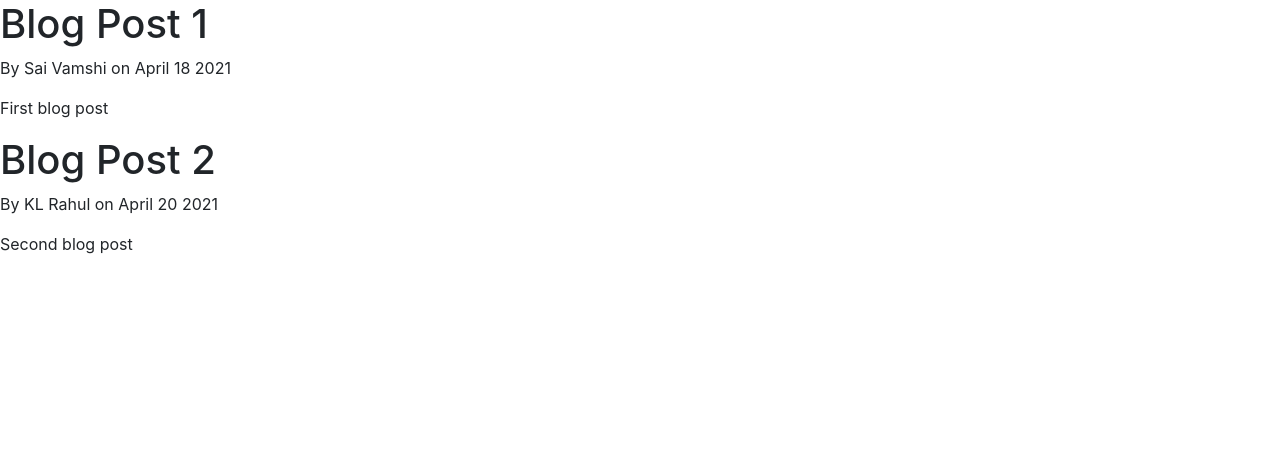
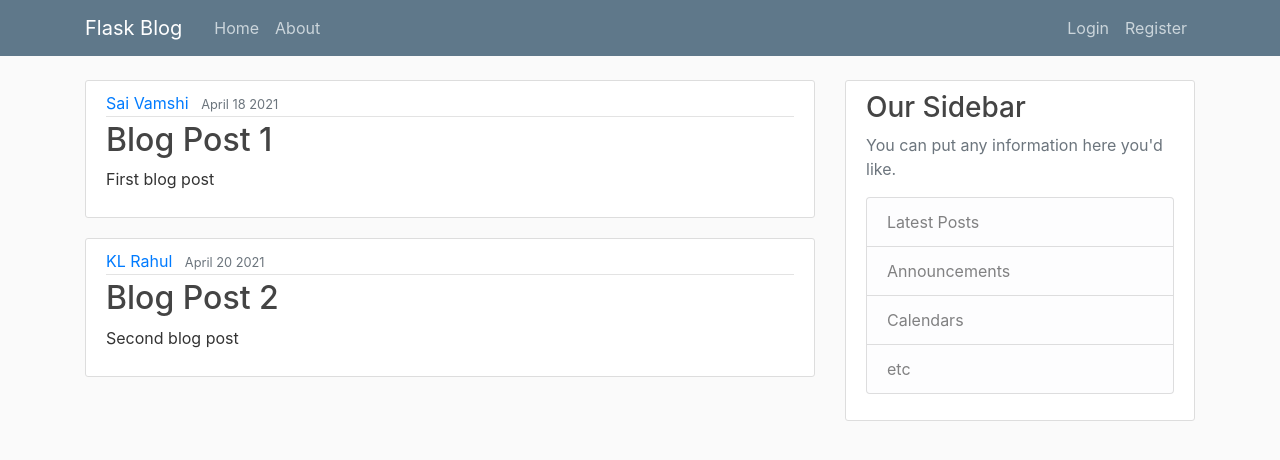
Before and after one commit to SaiVamshiK/Learning-Flask, a Flask app: page / in a window 1280 px wide. Shown: the top 460 px of the page. Run offline with Flask 2, Linux system fonts and the light colour scheme; some libraries are stand-ins or nearby versions.

Commit message:
styled a bit

```diff
--- a/flaskblog.py
+++ b/flaskblog.py
@@ -1,4 +1,4 @@
-from flask import Flask,render_template
+from flask import Flask,render_template,url_for
 app=Flask(__name__)
 
 posts=[
--- /dev/null
+++ b/static/main.css
@@ -0,0 +1,80 @@
+body {
+    background: #fafafa;
+    color: #333333;
+    margin-top: 5rem;
+  }
+
+  h1, h2, h3, h4, h5, h6 {
+    color: #444444;
+  }
+
+  .bg-steel {
+    background-color: #5f788a;
+  }
+
+  .site-header .navbar-nav .nav-link {
+    color: #cbd5db;
+  }
+
+  .site-header .navbar-nav .nav-link:hover {
+    color: #ffffff;
+  }
+
+  .site-header .navbar-nav .nav-link.active {
+    font-weight: 500;
+  }
+
+  .content-section {
+    background: #ffffff;
+    padding: 10px 20px;
+    border: 1px solid #dddddd;
+    border-radius: 3px;
+    margin-bottom: 20px;
+  }
+
+  .article-title {
+    color: #444444;
+  }
+
+  a.article-title:hover {
+    color: #428bca;
+    text-decoration: none;
+  }
+
+  .article-content {
+    white-space: pre-line;
+  }
+
+  .article-img {
+    height: 65px;
+    width: 65px;
+    margin-right: 16px;
+  }
+
+  .article-metadata {
+    padding-bottom: 1px;
+    margin-bottom: 4px;
+    border-bottom: 1px solid #e3e3e3
+  }
+
+  .article-metadata a:hover {
+    color: #333;
+    text-decoration: none;
+  }
+
+  .article-svg {
+    width: 25px;
+    height: 25px;
+    vertical-align: middle;
+  }
+
+  .account-img {
+    height: 125px;
+    width: 125px;
+    margin-right: 20px;
+    margin-bottom: 16px;
+  }
+
+  .account-heading {
+    font-size: 2.5rem;
+  }
--- a/templates/base.html
+++ b/templates/base.html
@@ -5,6 +5,7 @@
     <meta name="viewport" content="width=device-width, initial-scale=1, shrink-to-fit=no">
     <meta http-equiv="X-UA-Compatible" content="IE=edge">
     <link rel="stylesheet" href="https://stackpath.bootstrapcdn.com/bootstrap/4.3.1/css/bootstrap.min.css" integrity="sha384-ggOyR0iXCbMQv3Xipma34MD+dH/1fQ784/j6cY/iJTQUOhcWr7x9JvoRxT2MZw1T" crossorigin="anonymous">
+    <link rel="stylesheet" type="text/css" href="{{ url_for('static',filename='main.css') }}">
     {% if title %}
         <title>Flask Blog-{{title}}</title>
     {% else %}
@@ -12,8 +13,47 @@
     {% endif %}
 </head>
 <body>
-    {% block content %}
-    {% endblock content %}
+    <header class="site-header">
+        <nav class="navbar navbar-expand-md navbar-dark bg-steel fixed-top">
+            <div class="container">
+            <a class="navbar-brand mr-4" href="/">Flask Blog</a>
+            <button class="navbar-toggler" type="button" data-toggle="collapse" data-target="#navbarToggle" aria-controls="navbarToggle" aria-expanded="false" aria-label="Toggle navigation">
+                <span class="navbar-toggler-icon"></span>
+            </button>
+            <div class="collapse navbar-collapse" id="navbarToggle">
+                <div class="navbar-nav mr-auto">
+                <a class="nav-item nav-link" href="/">Home</a>
+                <a class="nav-item nav-link" href="/about">About</a>
+                </div>
+                <!-- Navbar Right Side -->
+                <div class="navbar-nav">
+                <a class="nav-item nav-link" href="/login">Login</a>
+                <a class="nav-item nav-link" href="/register">Register</a>
+                </div>
+            </div>
+            </div>
+        </nav>
+    </header>
+    <main role="main" class="container">
+        <div class="row">
+            <div class="col-md-8">
+            {% block content %}{% endblock %}
+            </div>
+            <div class="col-md-4">
+            <div class="content-section">
+                <h3>Our Sidebar</h3>
+                <p class='text-muted'>You can put any information here you'd like.
+                <ul class="list-group">
+                    <li class="list-group-item list-group-item-light">Latest Posts</li>
+                    <li class="list-group-item list-group-item-light">Announcements</li>
+                    <li class="list-group-item list-group-item-light">Calendars</li>
+                    <li class="list-group-item list-group-item-light">etc</li>
+                </ul>
+                </p>
+            </div>
+            </div>
+        </div>
+    </main>
     <script src="https://code.jquery.com/jquery-3.3.1.slim.min.js" integrity="sha384-q8i/X+965DzO0rT7abK41JStQIAqVgRVzpbzo5smXKp4YfRvH+8abtTE1Pi6jizo" crossorigin="anonymous"></script>
     <script src="https://cdnjs.cloudflare.com/ajax/libs/popper.js/1.14.7/umd/popper.min.js" integrity="sha384-UO2eT0CpHqdSJQ6hJty5KVphtPhzWj9WO1clHTMGa3JDZwrnQq4sF86dIHNDz0W1" crossorigin="anonymous"></script>
     <script src="https://stackpath.bootstrapcdn.com/bootstrap/4.3.1/js/bootstrap.min.js" integrity="sha384-JjSmVgyd0p3pXB1rRibZUAYoIIy6OrQ6VrjIEaFf/nJGzIxFDsf4x0xIM+B07jRM" crossorigin="anonymous"></script>
--- a/templates/home.html
+++ b/templates/home.html
@@ -1,8 +1,15 @@
 {% extends 'base.html' %}
 {% block content %}
     {% for post in posts %}
-        <h1>{{post.title}}</h1>
-        <p>By {{post.author}} on {{post.date_posted}}</p>
-        <p>{{post.content}}</p>
+        <article class="media content-section">
+            <div class="media-body">
+            <div class="article-metadata">
+                <a class="mr-2" href="#">{{ post.author }}</a>
+                <small class="text-muted">{{ post.date_posted }}</small>
+            </div>
+            <h2><a class="article-title" href="#">{{ post.title }}</a></h2>
+            <p class="article-content">{{ post.content }}</p>
+            </div>
+        </article>
     {% endfor %}
 {% endblock content %}
```
